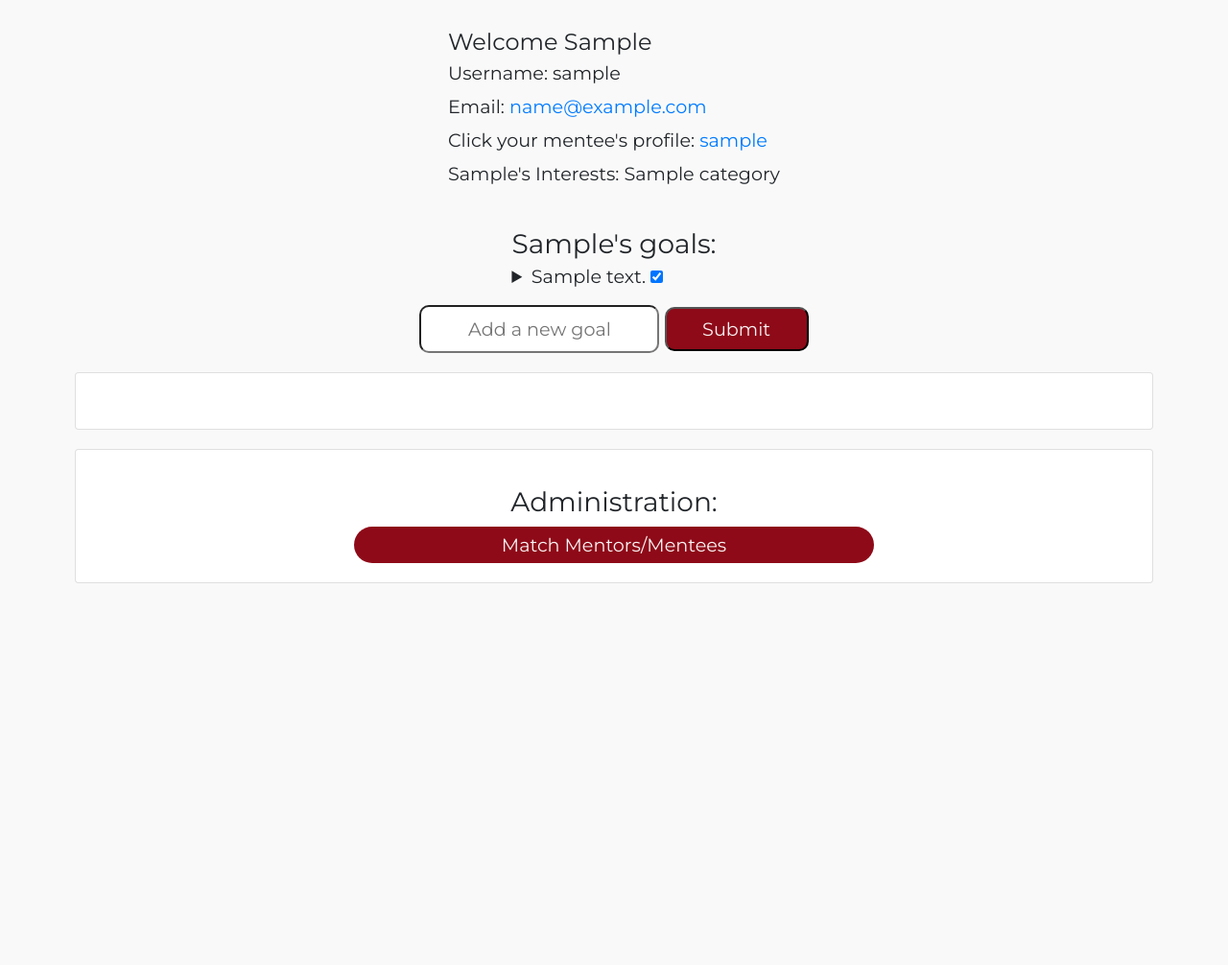
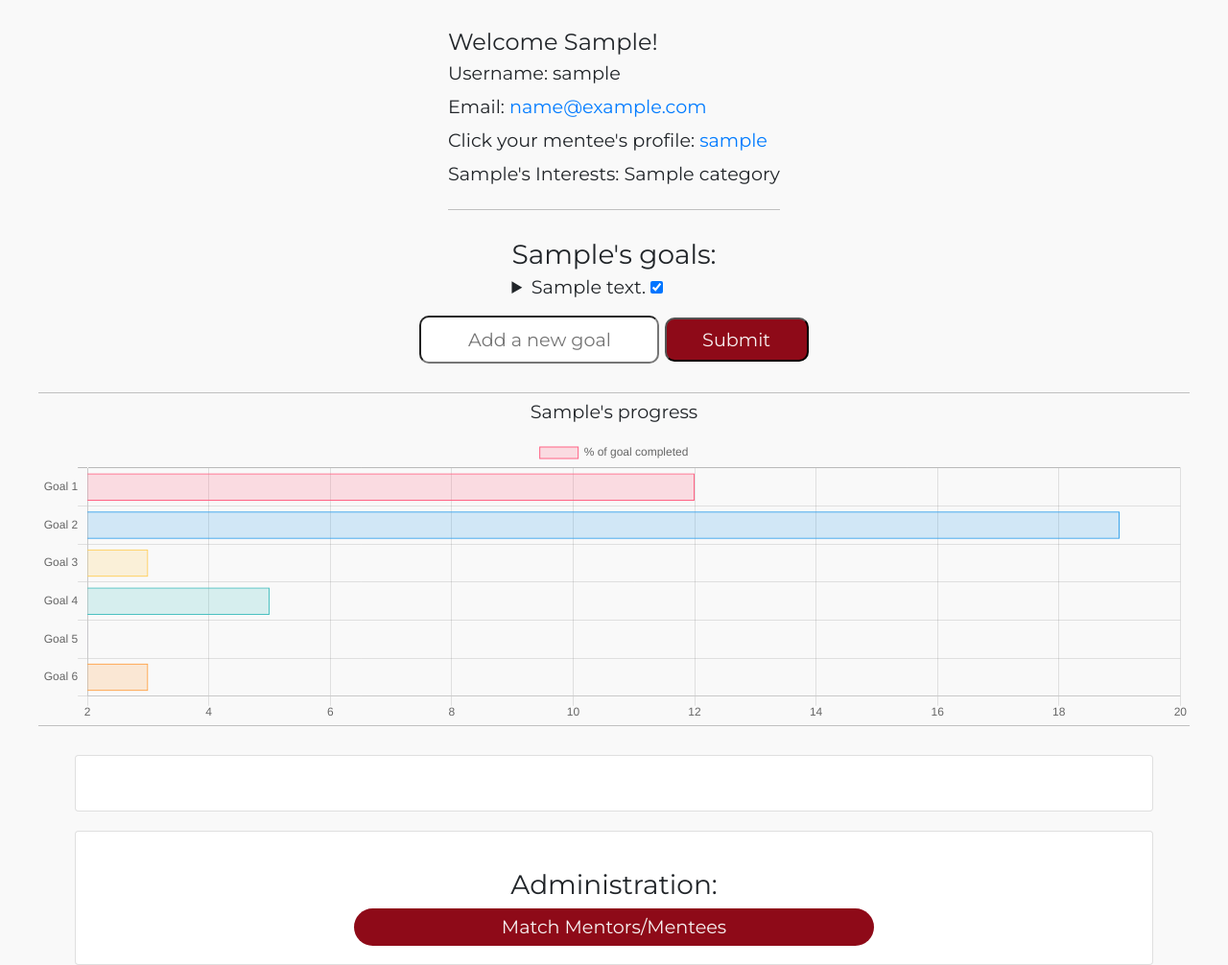
Before and after one commit to project-impact-2019/project-impact, a Django app: page /goal/ in a window 1280 px wide. Shown: the part 80-1086 px from the top of the page at 96% size. Before the commit the page ends 688 px from the top, so only its background shows below. Run offline with Django 3.2, Linux system fonts and the light colour scheme; a user stored in the database is signed in; tables that the repository leaves empty hold one stand-in row (values such as "Sample post"); some libraries are stand-ins or nearby versions.

Commit message:
Add bottom borders

```diff
--- a/core/static/css/styles.css
+++ b/core/static/css/styles.css
@@ -120,7 +120,7 @@ summary {
 
 
 .details li {
-    list-style: none
+    list-style: none;
 
 }
 
@@ -131,6 +131,8 @@ summary {
 
 .profile{
     margin-top: 30px;
+    border-bottom: 1px solid silver;
+    padding-bottom: 10px;
 }
 
 .goals-list{
@@ -167,6 +169,19 @@ summary {
     padding: 5em;
 }
 
+.canvas{
+    text-align: center;
+    margin-top: 10px;
+    margin-bottom: 10px;
+    border-bottom: 1px solid silver;
+    border-top: 1px solid silver;
+}
+
+.canvas p{
+    margin-top: 10px;
+}
+
+
 /* Support Page */
 
 .card{
@@ -195,7 +210,9 @@ summary {
     margin: 20px 0;
     padding: 10px;
     border-radius: 20px;
+
 }
+
 
 /* Resources  & Blog List view*/
 
--- a/core/templates/core/user_profile.html
+++ b/core/templates/core/user_profile.html
@@ -4,7 +4,7 @@
 
 <div class='grid-container profile-wrapper'>
         <div class="profile">
-                        <h4>Welcome {{user.person.first_name}}</h4>
+                        <h4>Welcome {{user.person.first_name}}!</h4>
                         <p>Username: {{user}}</p>
                         <p>Email: <a href="">{{user.person.email_address}}</a></p>
                         {% for pair in user.person.pairs %}
@@ -77,9 +77,10 @@
 
 
         <!-- Canvas for goal tracker -->
-        <!-- <div class='canvas'>
+        <div class='canvas'>
+                <p>{{user.person.first_name}}'s progress</p>
                 <canvas id="myChart" width="400" height="100"></canvas>
-        </div> -->
+        </div>
 
 
        <div class="chat-board card">
```
